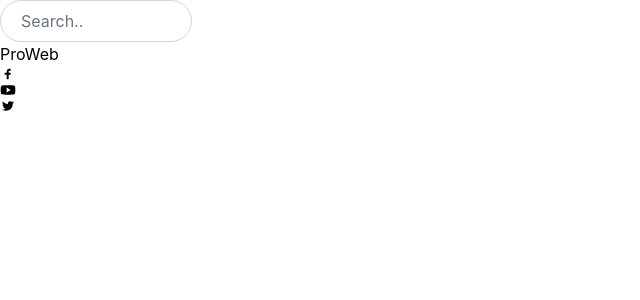
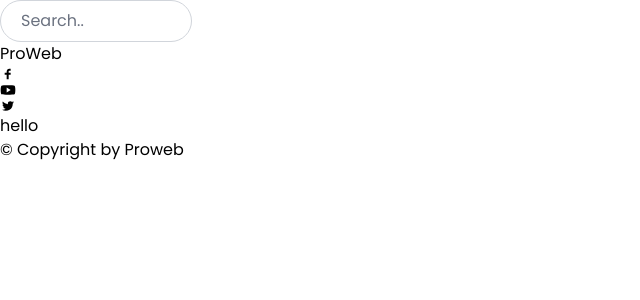
Before and after one commit to prokashpul/proweb-nextjs-app, a Next.js app: page / in a window 1280 px wide. Shown: the top 300 px of the page, without its empty margins (0-640 px from the left). Built offline with nearby package versions, Linux system fonts and the light colour scheme.

Commit message:
footer section create

```diff
--- /dev/null
+++ b/Components/Footer/Footer.js
@@ -0,0 +1,11 @@
+import React from "react";
+
+const Footer = () => {
+  return (
+    <footer className="bg-gray-50 flex justify-center items-center py-3">
+      <div className="text-xs">&copy; Copyright by Proweb</div>
+    </footer>
+  );
+};
+
+export default Footer;
--- a/Components/Header/Header.js
+++ b/Components/Header/Header.js
@@ -1,3 +1,4 @@
+import Link from "next/link";
 import React from "react";
 import {
   TiSocialFacebook,
@@ -20,24 +21,21 @@ const Header = () => {
         ProWeb
       </div>
       <div className="flex justify-center  md:justify-end  gap-6 w-96 order-3">
-        <a
-          href="#"
-          className=" text-3xl font-bold cursor-pointer hover:text-sky-500 duration-500"
-        >
+        <Link href={"/"}>
+          <a className=" text-3xl font-bold cursor-pointer hover:text-sky-500 duration-500">
             <TiSocialFacebook />
           </a>
-        <a
-          href="#"
-          className=" text-3xl font-bold cursor-pointer hover:text-sky-500 duration-500"
-        >
+        </Link>
+        <Link href={"/"}>
+          <a className=" text-3xl font-bold cursor-pointer hover:text-sky-500 duration-500">
             <TiSocialYoutube />
           </a>
-        <a
-          href="#"
-          className=" text-3xl font-bold cursor-pointer hover:text-sky-500 duration-500"
-        >
+        </Link>
+        <Link href={"/"}>
+          <a className=" text-3xl font-bold cursor-pointer hover:text-sky-500 duration-500">
             <TiSocialTwitter />
           </a>
+        </Link>
       </div>
     </header>
   );
--- /dev/null
+++ b/Layout/Layout.js
@@ -0,0 +1,14 @@
+import Footer from "../Components/Footer/Footer";
+import Header from "../Components/Header/Header";
+
+const Layout = ({ children }) => {
+  return (
+    <>
+      <Header></Header>
+      <main>{children}</main>
+      <Footer></Footer>
+    </>
+  );
+};
+
+export default Layout;
--- a/pages/index.js
+++ b/pages/index.js
@@ -1,9 +1,9 @@
-import Header from "../Components/Header/Header";
+import Layout from "../Layout/Layout";
 
 export default function Home() {
   return (
     <>
-      <Header></Header>
+      <Layout>hello</Layout>
     </>
   );
 }
--- a/styles/globals.css
+++ b/styles/globals.css
@@ -1,3 +1,4 @@
+@import url("https://fonts.googleapis.com/css2?family=Poppins:wght@400;700&display=swap");
 @tailwind base;
 @tailwind components;
 @tailwind utilities;
@@ -5,8 +6,7 @@ html,
 body {
   padding: 0;
   margin: 0;
-  font-family: -apple-system, BlinkMacSystemFont, Segoe UI, Roboto, Oxygen,
-    Ubuntu, Cantarell, Fira Sans, Droid Sans, Helvetica Neue, sans-serif;
+  font-family: "Poppins", sans-serif;
 }
 
 a {
```
Lines whose indentation alone changed are shown as unchanged.
